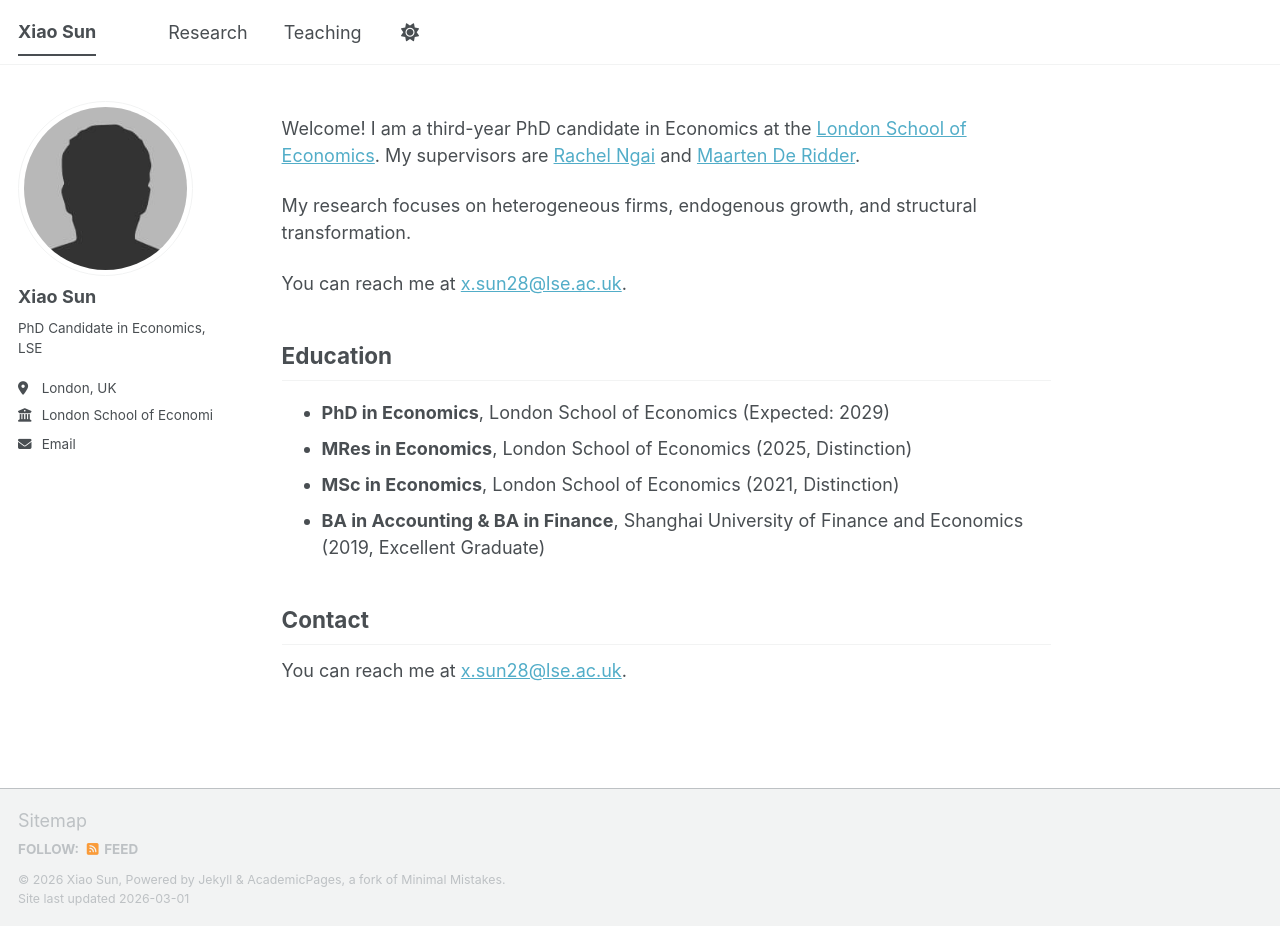
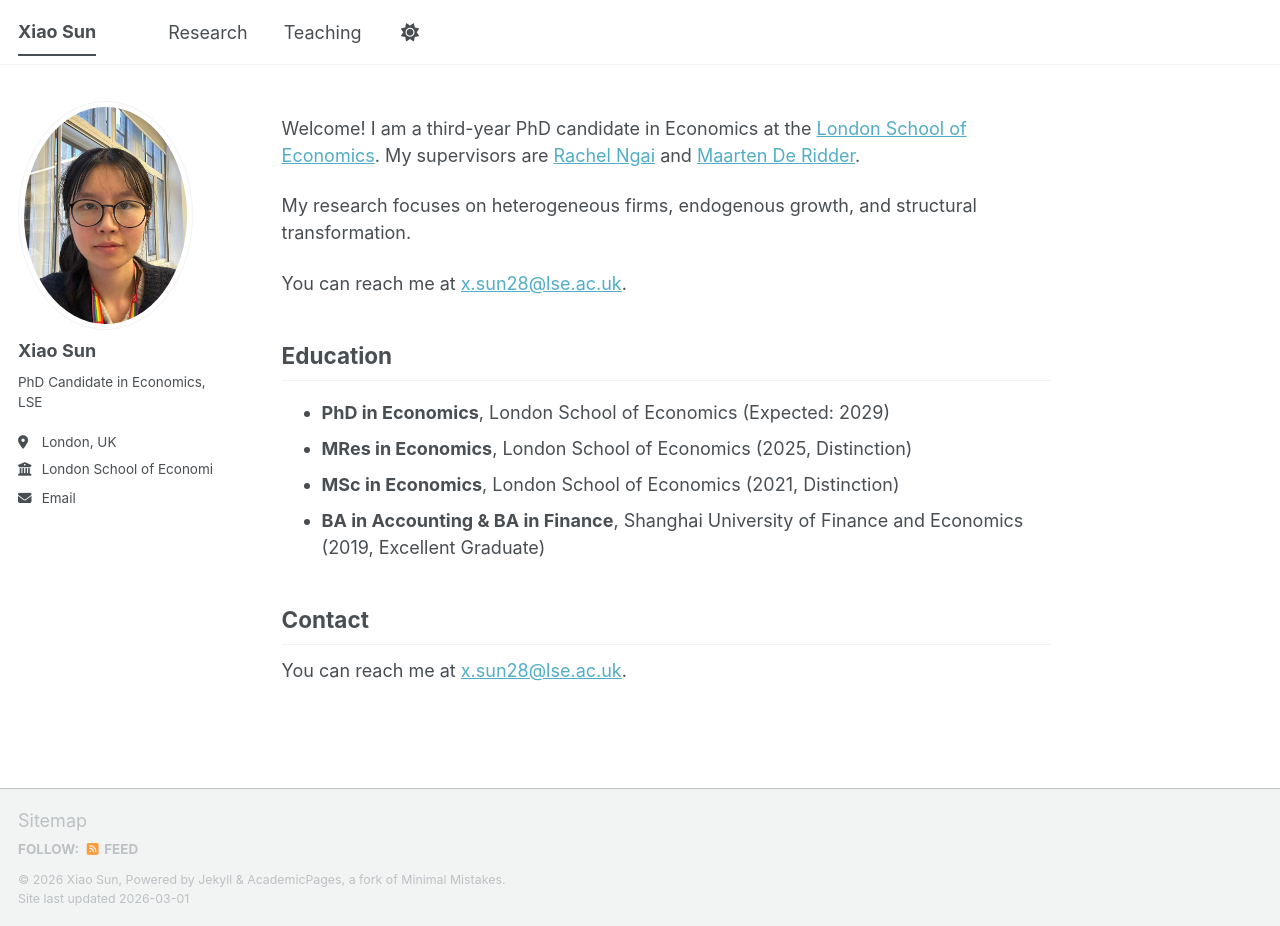
Before and after one commit to xiaosunmacroeconomics/xiaosunmacroeconomics.github.io, a Jekyll site: the page built from _pages/about.md, in a window 1280 px wide and 926 px high. Built offline with Jekyll 4.4.1, drawn with Linux system fonts in a browser that asks for light colours; a script bundle is joined from its source files by our own code; library files that are not in the unit come from our copies.

Commit message:
Update _config.yml

```diff
--- a/_config.yml
+++ b/_config.yml
@@ -20,7 +20,7 @@ repository               : "xiaosunmacroeconomics/xiaosunmacroeconomics.github.i
 # Site Author
 author:
   name             : "Xiao Sun"
-  avatar           : "https://xiaosunmacroeconomics.github.io/images/bio-photo.jpg"
+  avatar           : "https://xiaosunmacroeconomics.github.io/images/profile.jpg"
   bio              : "PhD Candidate in Economics, LSE"
   location         : "London, UK"
   employer         : "London School of Economics"
```
